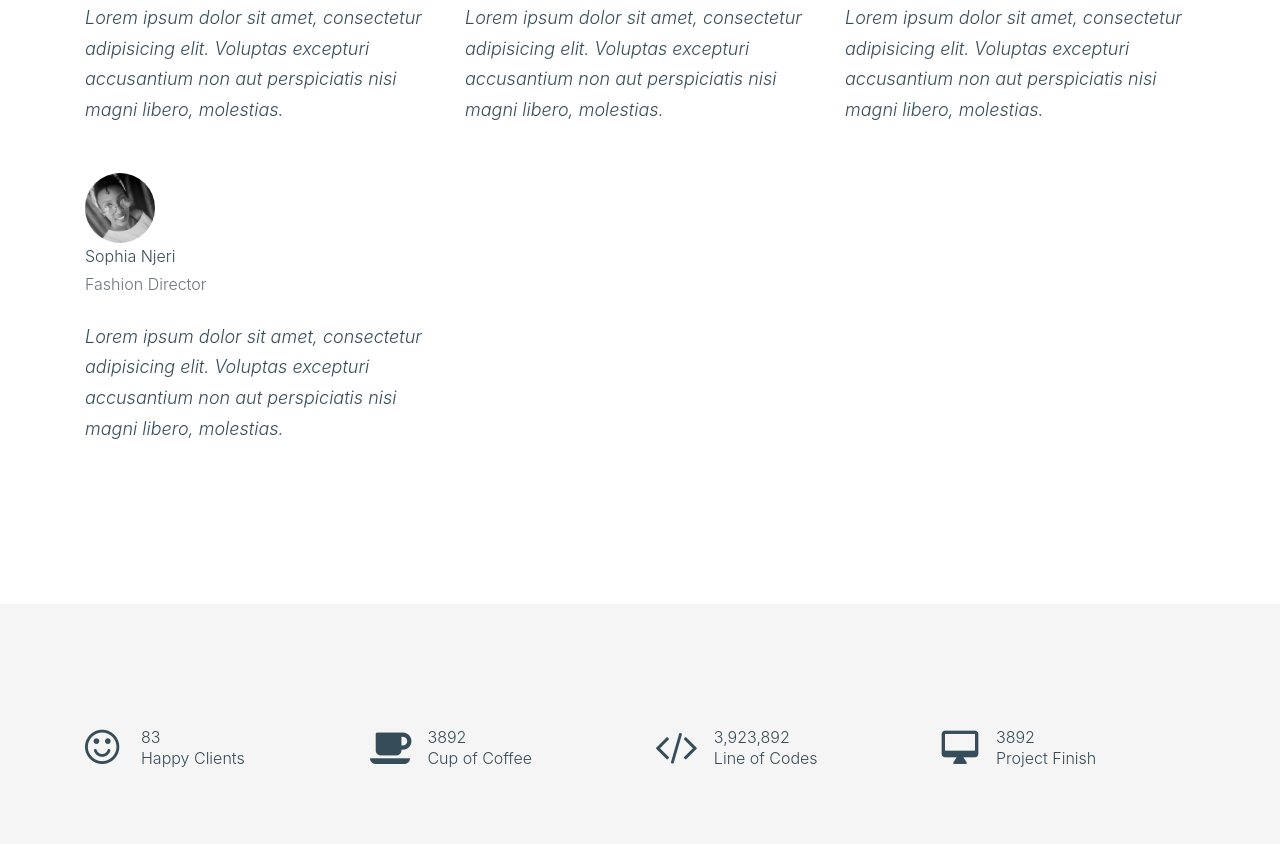
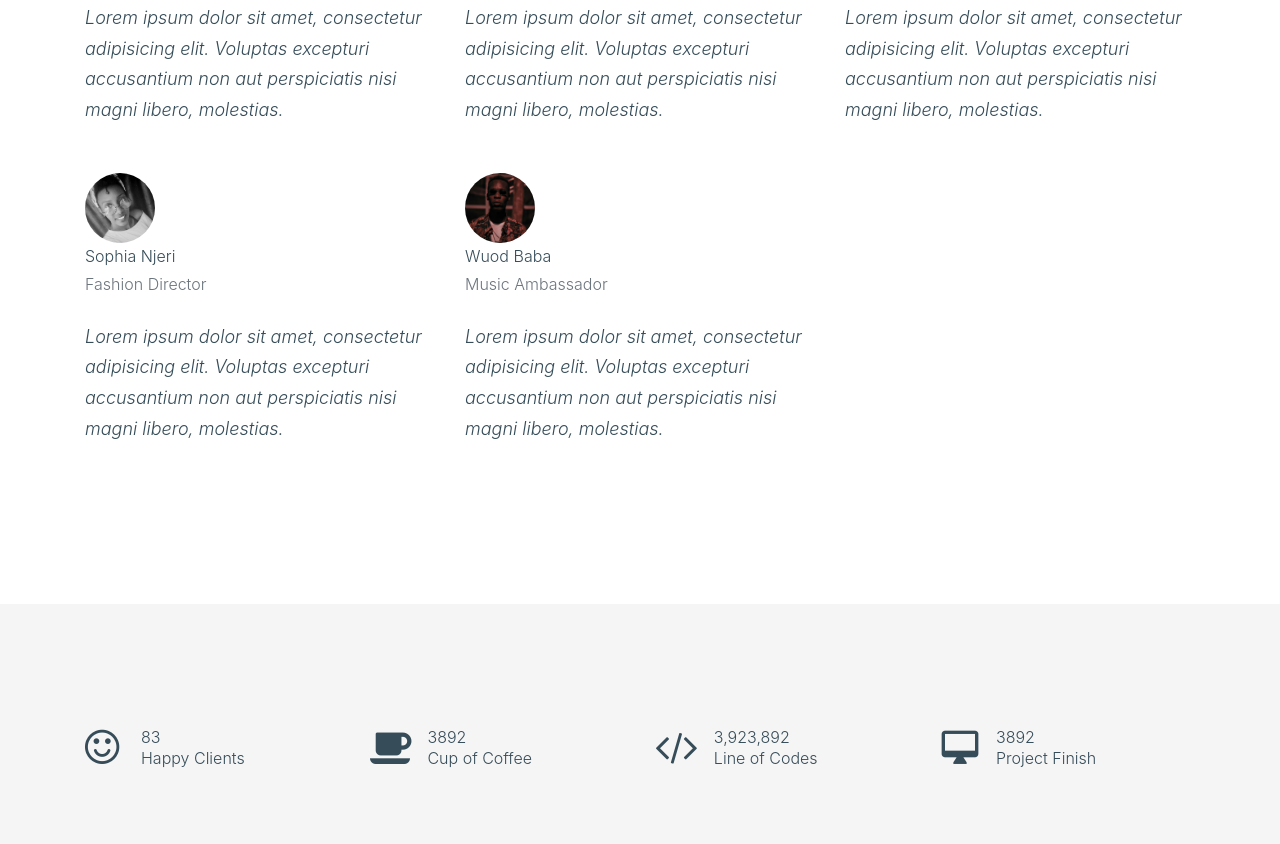
Before and after one commit to kelvinrandu/african-codesmiths, a plain HTML site: page app/about.html in a window 1280 px wide. Shown: the part 2056-2900 px from the top of the page. Drawn offline with Linux system fonts and the light colour scheme; files whose address does not match are found by name; a web font is replaced by a local one.

Commit message:
added wuod baba's profile

```diff
--- a/app/about.html
+++ b/app/about.html
@@ -277,7 +277,22 @@
               </div>
 
             </div>
+            <div class="col-lg-4 col-md-6 col-md-offset-2 ">
 
+
+              <div>
+                <div class="person-pic-39219 mb-4">
+                  <img src="images/wuod.jpeg" alt="Image" class="img-fluid">
+                  <p class="mb-0">Wuod Baba </p>
+                  <p class="text-muted"> Music Ambassador </p>
+                </div>
+                <blockquote class="quote_39823 mb-5">
+                  <p>Lorem ipsum dolor sit amet, consectetur adipisicing elit. Voluptas excepturi accusantium non aut perspiciatis nisi magni libero, molestias.</p>
+                </blockquote>
+
+              </div>
+
+            </div>
 
         </div>
       </div>
```
Also changed, not shown: app/index.html (+1 -1 lines), app/images/logos/afya.jpeg (added), app/images/wuod.jpeg (added).
